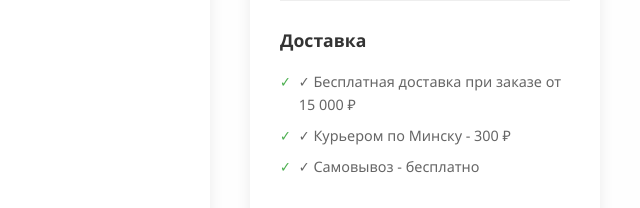
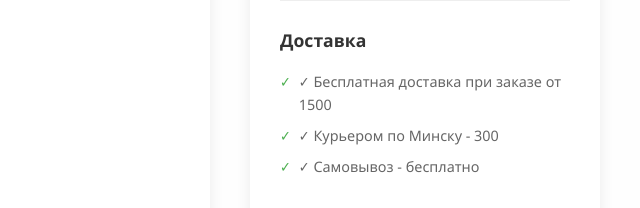
Before and after one commit to nadeshda22/JEWELRY-SHOP, a plain HTML site: page cart.html in a window 1280 px wide. Shown: the part 573-781 px from the top of the page, 640-1280 px from the left. Drawn offline with Linux system fonts and the light colour scheme.

Commit message:
Update cart.html

```diff
--- a/cart.html
+++ b/cart.html
@@ -65,8 +65,8 @@
 
                         <div class="delivery-info">
                             <h3>Доставка</h3>
-                            <p>✓ Бесплатная доставка при заказе от 15 000 ₽</p>
-                            <p>✓ Курьером по Минску - 300 ₽</p>
+                            <p>✓ Бесплатная доставка при заказе от 1500 </p>
+                            <p>✓ Курьером по Минску - 300 </p>
                             <p>✓ Самовывоз - бесплатно</p>
                         </div>
 
```
